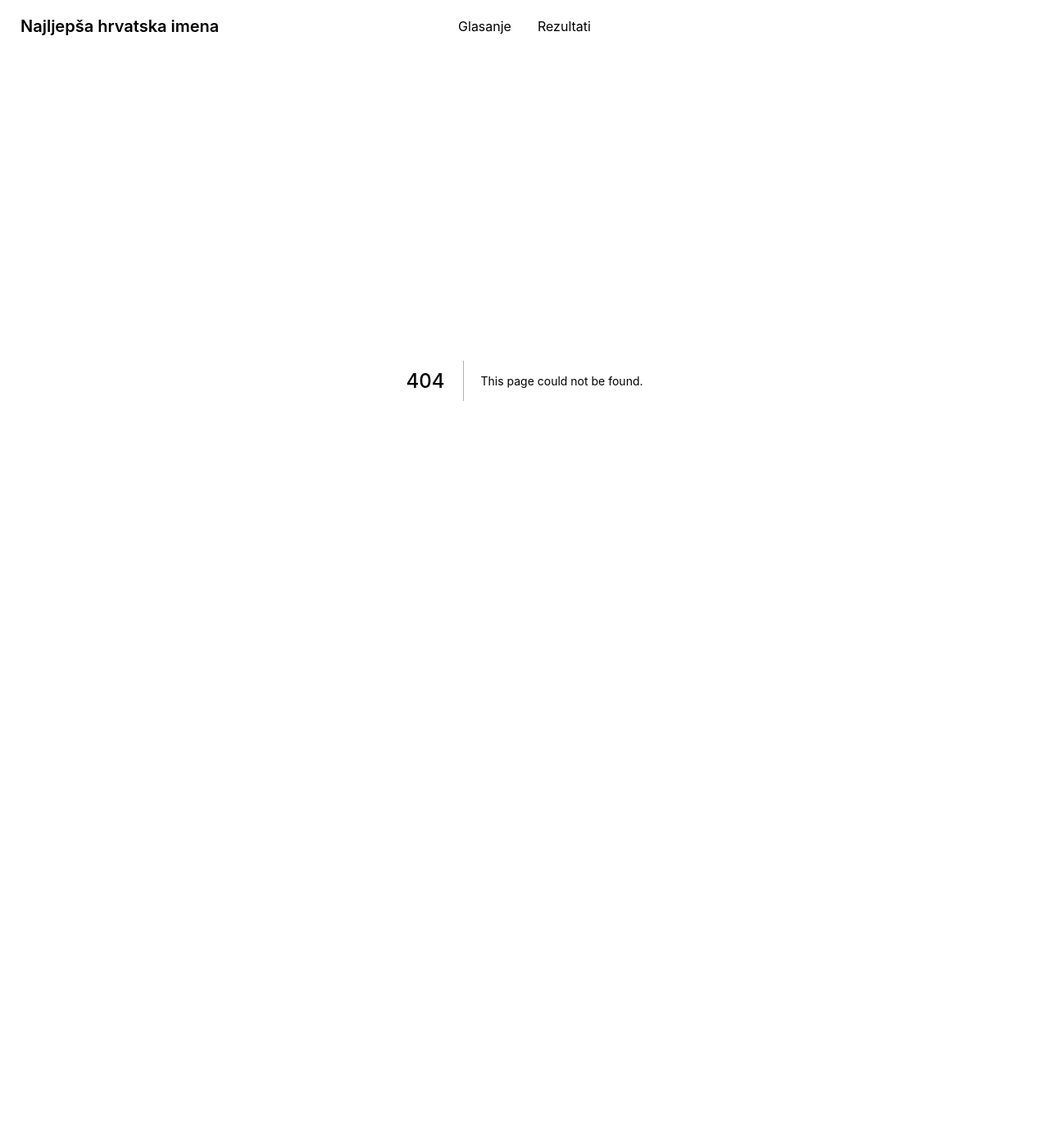
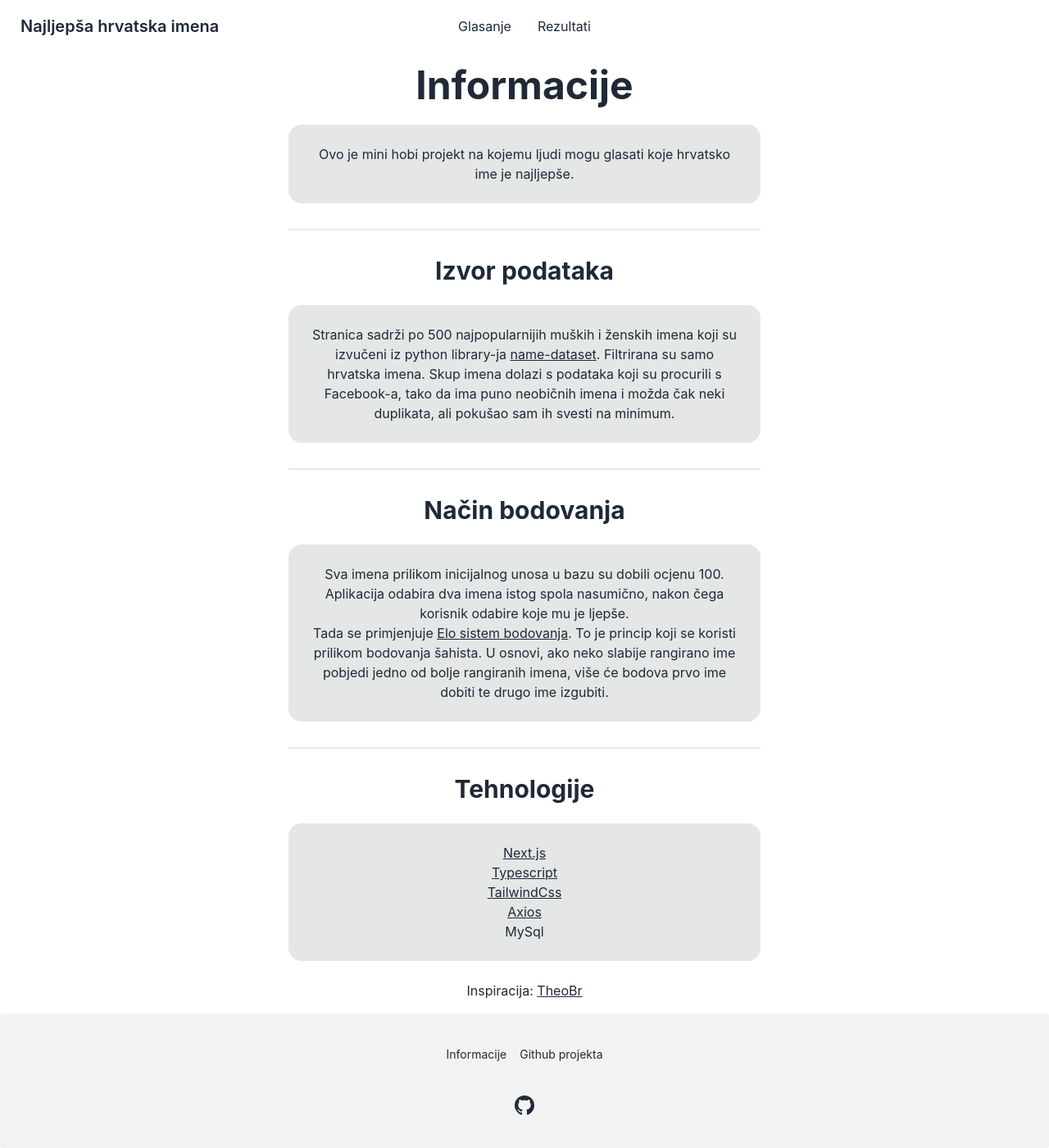
Before and after one commit to markojerkic/best-croatian-name, a Next.js app: page /info in a window 1280 px wide. Before the commit this address had no page. Shown: the whole page at 82% size. Before the commit the page ends 864 px from the top, so only its background shows below. Built offline with nearby package versions, Linux system fonts and the light colour scheme.

Commit message:
info page

```diff
--- a/package.json
+++ b/package.json
@@ -10,12 +10,10 @@
     "ts-node": "ts-node --compiler-options \"{\\\"module\\\":\\\"commonjs\\\"}\""
   },
   "dependencies": {
-    "@prisma/client": "^3.11.1",
+    "@prisma/client": "^3.12.0",
     "axios": "^0.26.1",
     "daisyui": "^2.13.6",
     "next": "12.1.4",
-    "prisma": "^3.11.1",
-    "prop-types": "^15.8.1",
     "react": "18.0.0",
     "react-dom": "18.0.0"
   },
@@ -29,6 +27,7 @@
     "eslint-config-next": "12.1.4",
     "eslint-plugin-react": "^7.29.4",
     "postcss": "^8.4.12",
+    "prisma": "^3.12.0",
     "tailwindcss": "^3.0.23",
     "ts-node": "^10.7.0",
     "typescript": "4.6.3"
--- a/src/pages/_app.tsx
+++ b/src/pages/_app.tsx
@@ -3,18 +3,38 @@ import type {AppProps} from 'next/app';
 import Navbar from '../components/navbar';
 import Head from 'next/head';
 import React from 'react';
+import Link from 'next/link';
 
 const MyApp = ({Component, pageProps}: AppProps) => {
   return (
-    <div>
+    <div className="flex flex-col justify-between">
       <Head>
         <title>Odabir najljepših hrvatskih imena</title>
         <meta property="og:title"
           content="Odabir najljepših hrvatskih imena" key="title" />
         <link rel="shortcut icon" href="/favicon_kockice.ico" />
       </Head>
-      <Navbar />
-      <Component {...pageProps} />
+      <main>
+        <Navbar />
+        <Component {...pageProps} />
+      </main>
+      <footer className="footer footer-center
+        p-10 bg-base-200 text-base-content rounded">
+        <div className="grid grid-flow-col gap-4">
+          <Link href="/info">
+            <a className="link link-hover">Informacije</a>
+          </Link>
+          <a className="link link-hover"
+            href="https://github.com/markojerkic/best-croatian-name" target="_blank" rel="noreferrer">Github projekta</a>
+        </div>
+        <div>
+          <div className="grid grid-flow-col gap-4">
+            <a className="link link-hover"
+              href="https://github.com/markojerkic" target="_blank" rel="noreferrer">
+              <svg xmlns="http://www.w3.org/2000/svg" width="24" height="24" viewBox="0 0 24 24" className="fill-current"><path d="M12 0c-6.626 0-12 5.373-12 12 0 5.302 3.438 9.8 8.207 11.387.599.111.793-.261.793-.577v-2.234c-3.338.726-4.033-1.416-4.033-1.416-.546-1.387-1.333-1.756-1.333-1.756-1.089-.745.083-.729.083-.729 1.205.084 1.839 1.237 1.839 1.237 1.07 1.834 2.807 1.304 3.492.997.107-.775.418-1.305.762-1.604-2.665-.305-5.467-1.334-5.467-5.931 0-1.311.469-2.381 1.236-3.221-.124-.303-.535-1.524.117-3.176 0 0 1.008-.322 3.301 1.23.957-.266 1.983-.399 3.003-.404 1.02.005 2.047.138 3.006.404 2.291-1.552 3.297-1.23 3.297-1.23.653 1.653.242 2.874.118 3.176.77.84 1.235 1.911 1.235 3.221 0 4.609-2.807 5.624-5.479 5.921.43.372.823 1.102.823 2.222v3.293c0 .319.192.694.801.576 4.765-1.589 8.199-6.086 8.199-11.386 0-6.627-5.373-12-12-12z"/></svg></a>
+          </div>
+        </div>
+      </footer>
     </div>
   );
 };
--- /dev/null
+++ b/src/pages/info.tsx
@@ -0,0 +1,65 @@
+import {NextPage} from 'next';
+import React from 'react';
+
+const InfoPage: NextPage = () => {
+  return (
+    <div className="hero min-h-screen">
+      <div className="hero-content text-center">
+        <div className="max-w-xl space-y-6">
+          <h1 className="text-5xl font-bold">Informacije</h1>
+          <p className="py-6 bg-base-300 rounded-box p-6">
+            Ovo je mini hobi projekt na kojemu ljudi mogu
+            glasati koje hrvatsko ime je najljepše.
+          </p>
+          <div className="divider"></div>
+          <h2 className="text-3xl font-bold">Izvor podataka</h2>
+          <p className="py-6 bg-base-300 rounded-box p-6">
+            Stranica sadrži po 500 najpopularnijih muških i ženskih imena
+            koji su izvučeni iz python
+            library-ja <a className="link"
+              href="https://github.com/philipperemy/name-dataset"
+              target="_blank" rel="noreferrer">name-dataset</a>.
+            Filtrirana su samo hrvatska imena. Skup imena dolazi s
+            podataka koji su procurili s Facebook-a, tako da ima puno
+            neobičnih imena i možda čak neki duplikata, ali pokušao
+            sam ih svesti na minimum.
+          </p>
+          <div className="divider"></div>
+          <h2 className="text-3xl font-bold">Način bodovanja</h2>
+          <p className="py-6 bg-base-300 rounded-box p-6">
+            Sva imena prilikom inicijalnog unosa u bazu su dobili ocjenu 100.
+            Aplikacija odabira dva imena istog spola nasumično, nakon čega
+            korisnik odabire koje mu je ljepše.<br />
+            Tada se primjenjuje <a className="link"
+              href="https://medium.com/purple-theory/what-is-elo-rating-c4eb7a9061e0"
+              target="_blank" rel="noreferrer">
+              Elo sistem bodovanja
+            </a>.
+            To je princip koji se koristi prilikom bodovanja šahista. U osnovi,
+            ako neko slabije rangirano ime pobjedi jedno od bolje
+            rangiranih imena, više će bodova prvo ime
+            dobiti te drugo ime izgubiti.
+          </p>
+          <div className="divider"></div>
+          <h2 className="text-3xl font-bold">Tehnologije</h2>
+          <div className="py-6 bg-base-300 rounded-box p-6">
+            <a className="link" href="https://nextjs.org/"
+              target="_blank" rel="noreferrer">Next.js</a><br />
+            <a className="link" href="https://www.typescriptlang.org/"
+              target="_blank" rel="noreferrer">Typescript</a><br />
+            <a className="link" href="https://tailwindcss.com/"
+              target="_blank" rel="noreferrer">TailwindCss</a><br />
+            <a className="link" href="https://github.com/axios/axios"
+              target="_blank" rel="noreferrer">Axios</a><br />
+            <p>MySql</p>
+          </div>
+          <p>Inspiracija: <a className="link" href="https://github.com/TheoBr/roundest-mon" target="_blank" rel="noreferrer">
+            TheoBr
+          </a></p>
+        </div>
+      </div>
+    </div>
+  );
+};
+
+export default InfoPage;
```
Also changed, not shown: 1 other file (tests, documents, lock files or other folders).
